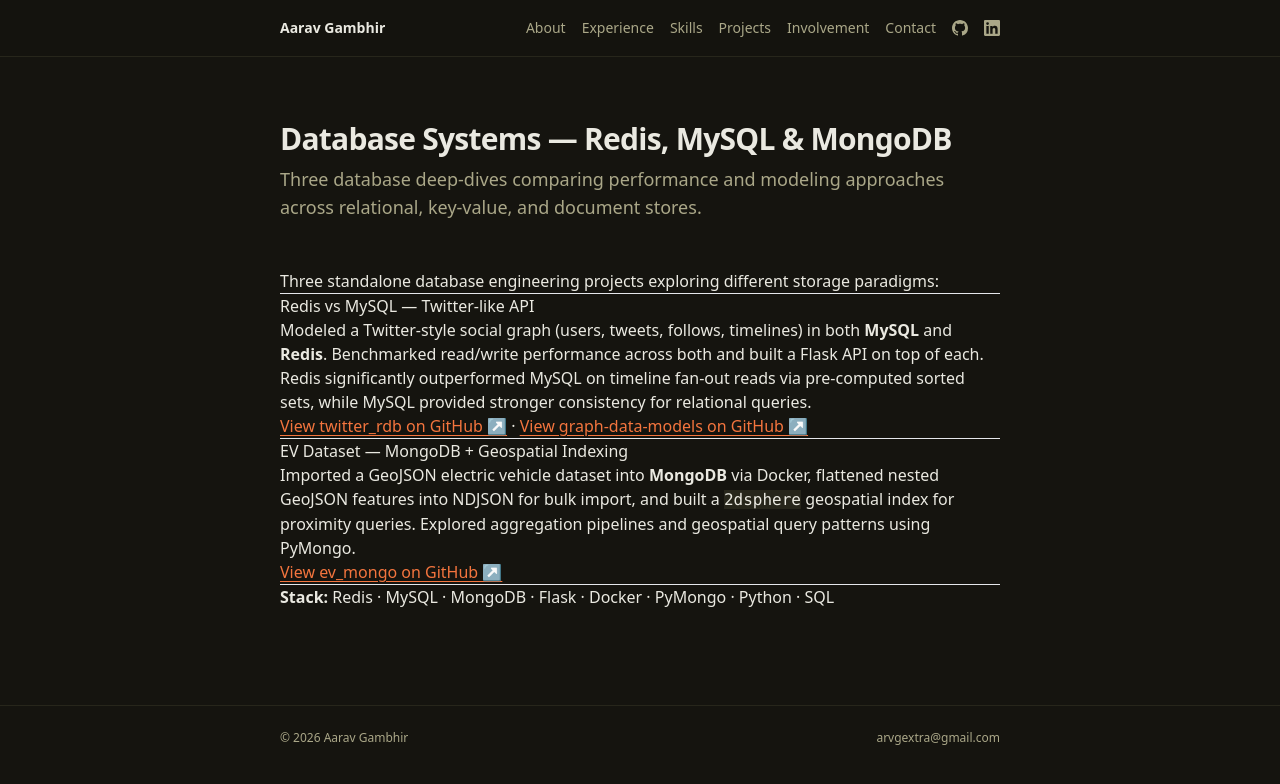
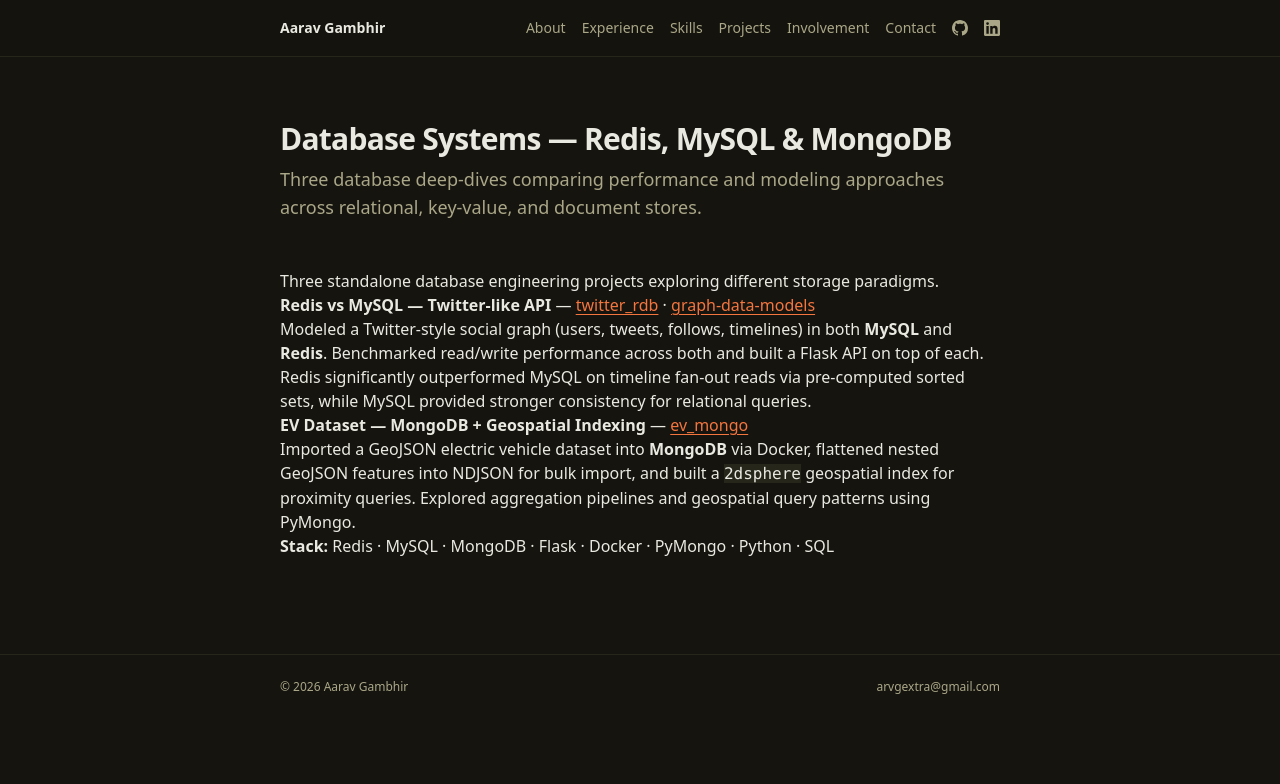
Before and after one commit to arvgextra/arvgextra.github.io, a Jekyll site: the page built from _projects/7_database_systems.md, in a window 1280 px wide. Shown: the top 784 px of the page. Built offline with Jekyll 4.4.1, drawn with Linux system fonts in a browser that asks for light colours; nearby versions of some CDN libraries.

Commit message:
Fixed improper headers

```diff
--- a/_projects/7_database_systems.md
+++ b/_projects/7_database_systems.md
@@ -5,24 +5,14 @@
 importance: 8
 ---
 
-Three standalone database engineering projects exploring different storage paradigms:
+Three standalone database engineering projects exploring different storage paradigms.
 
----
-
-### Redis vs MySQL — Twitter-like API
+**Redis vs MySQL — Twitter-like API** — [twitter\_rdb](https://github.com/arvgextra/twitter_rdb) · [graph-data-models](https://github.com/arvgextra/graph-data-models)
 
 Modeled a Twitter-style social graph (users, tweets, follows, timelines) in both **MySQL** and **Redis**. Benchmarked read/write performance across both and built a Flask API on top of each. Redis significantly outperformed MySQL on timeline fan-out reads via pre-computed sorted sets, while MySQL provided stronger consistency for relational queries.
 
-[View twitter\_rdb on GitHub ↗](https://github.com/arvgextra/twitter_rdb) · [View graph-data-models on GitHub ↗](https://github.com/arvgextra/graph-data-models)
-
----
-
-### EV Dataset — MongoDB + Geospatial Indexing
+**EV Dataset — MongoDB + Geospatial Indexing** — [ev\_mongo](https://github.com/arvgextra/ev_mongo)
 
 Imported a GeoJSON electric vehicle dataset into **MongoDB** via Docker, flattened nested GeoJSON features into NDJSON for bulk import, and built a `2dsphere` geospatial index for proximity queries. Explored aggregation pipelines and geospatial query patterns using PyMongo.
 
-[View ev\_mongo on GitHub ↗](https://github.com/arvgextra/ev_mongo)
-
----
-
 **Stack:** Redis · MySQL · MongoDB · Flask · Docker · PyMongo · Python · SQL
```
